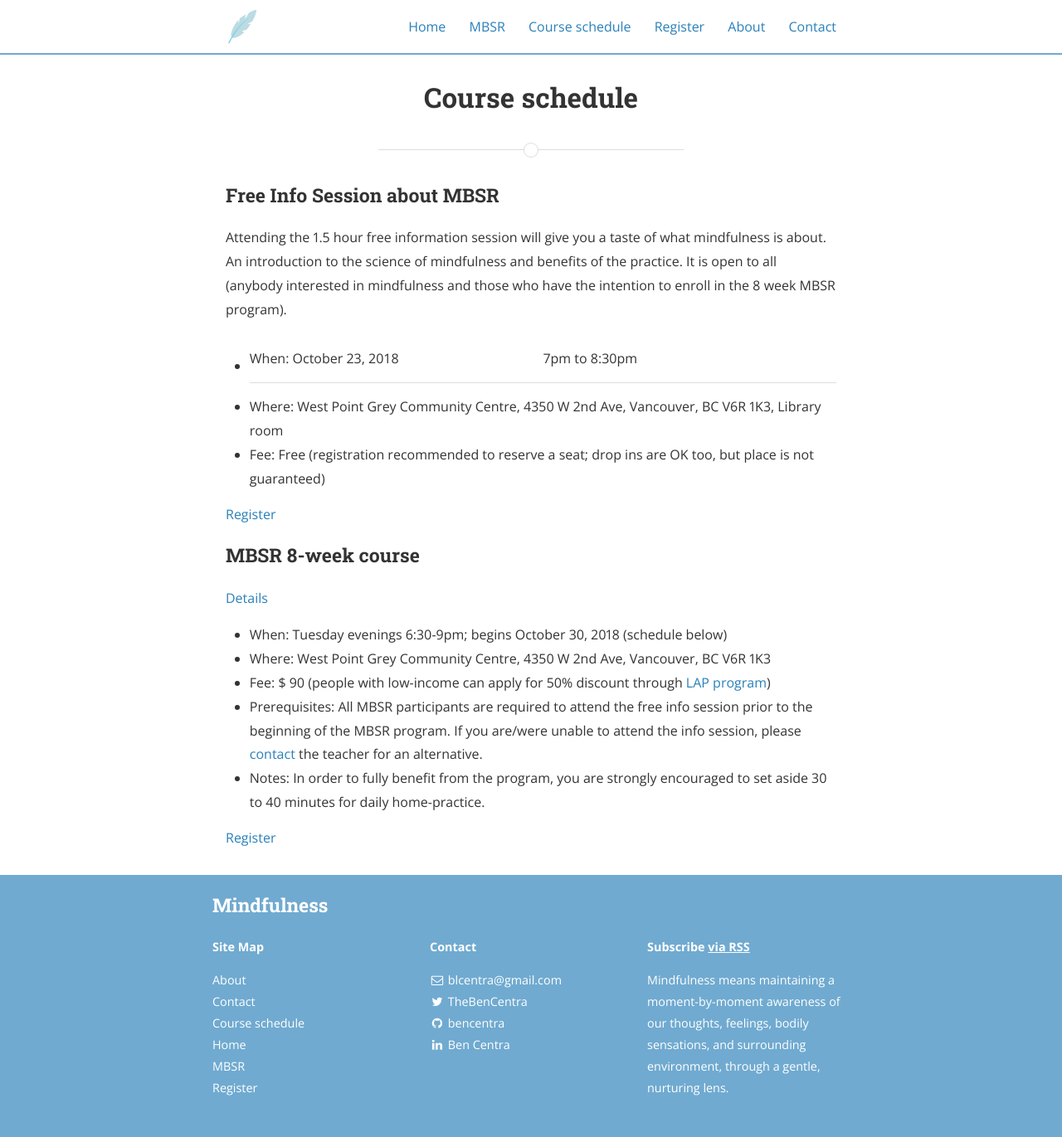
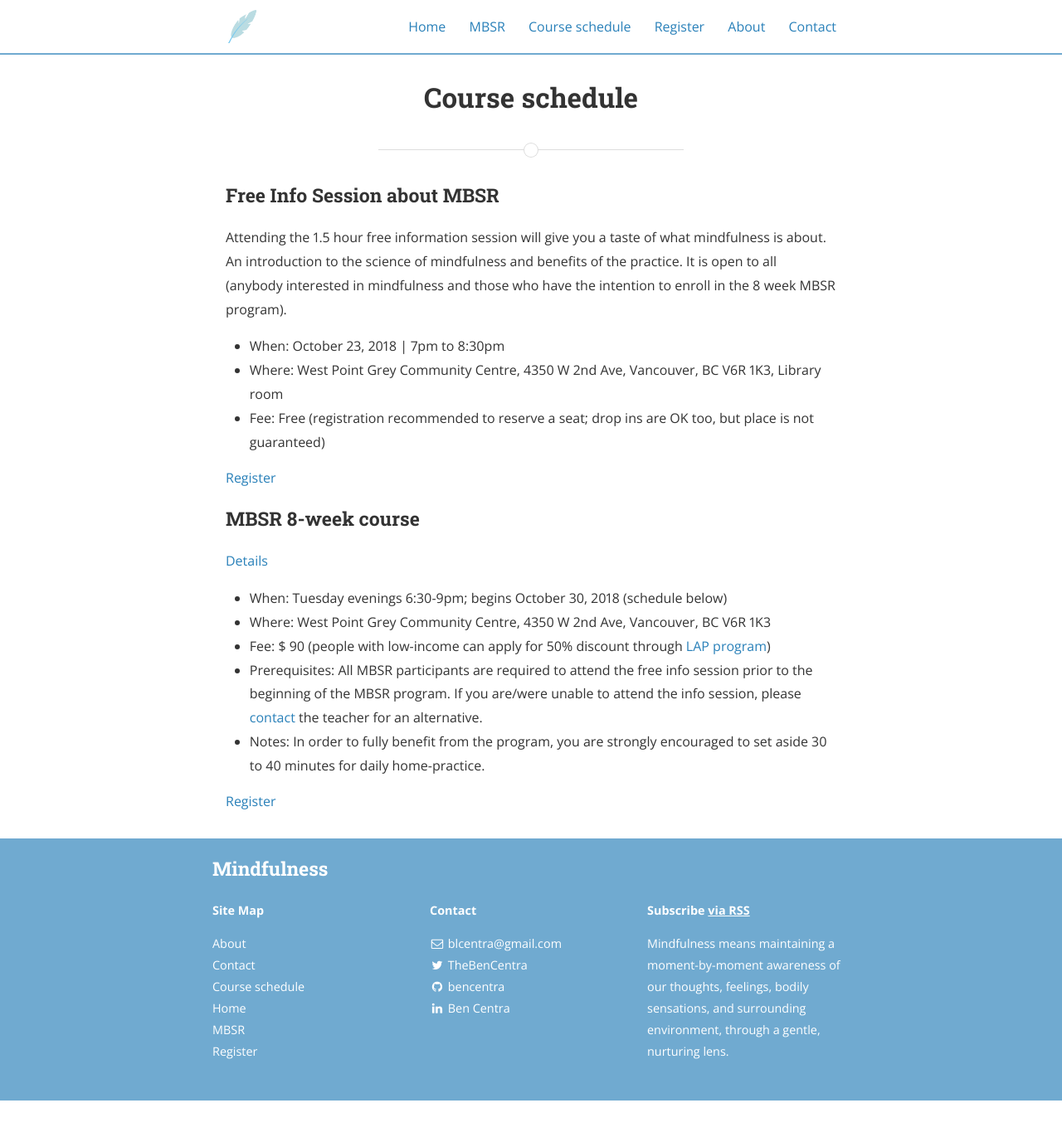
Before and after one commit to mindfulnessone/mindfulnessone.github.io, a Jekyll site: the page built from course-schedule.md, in a window 1280 px wide. Shown: the whole page at 83% size. Built offline with Jekyll 4.4.1, drawn with Linux system fonts in a browser that asks for light colours; nearby versions of some CDN libraries; after the commit the page ends 1327 px from its top, so only the background shows below that.

```diff
--- a/course-schedule.md
+++ b/course-schedule.md
@@ -9,7 +9,7 @@ order: 3
 ### Free Info Session about MBSR
 Attending the 1.5 hour free information session will give you a taste of what mindfulness is about. An introduction to the science of mindfulness and benefits of the practice. It is open to all (anybody interested in mindfulness and those who have the intention to enroll in the 8 week MBSR program).
 
-- When: October 23, 2018 | 7pm to 8:30pm
+- When: October 23, 2018 \| 7pm to 8:30pm
 - Where: West Point Grey Community Centre, 4350 W 2nd Ave, Vancouver, BC V6R 1K3, Library room
 - Fee: Free (registration recommended to reserve a seat; drop ins are OK too, but place is not guaranteed)
 
```
